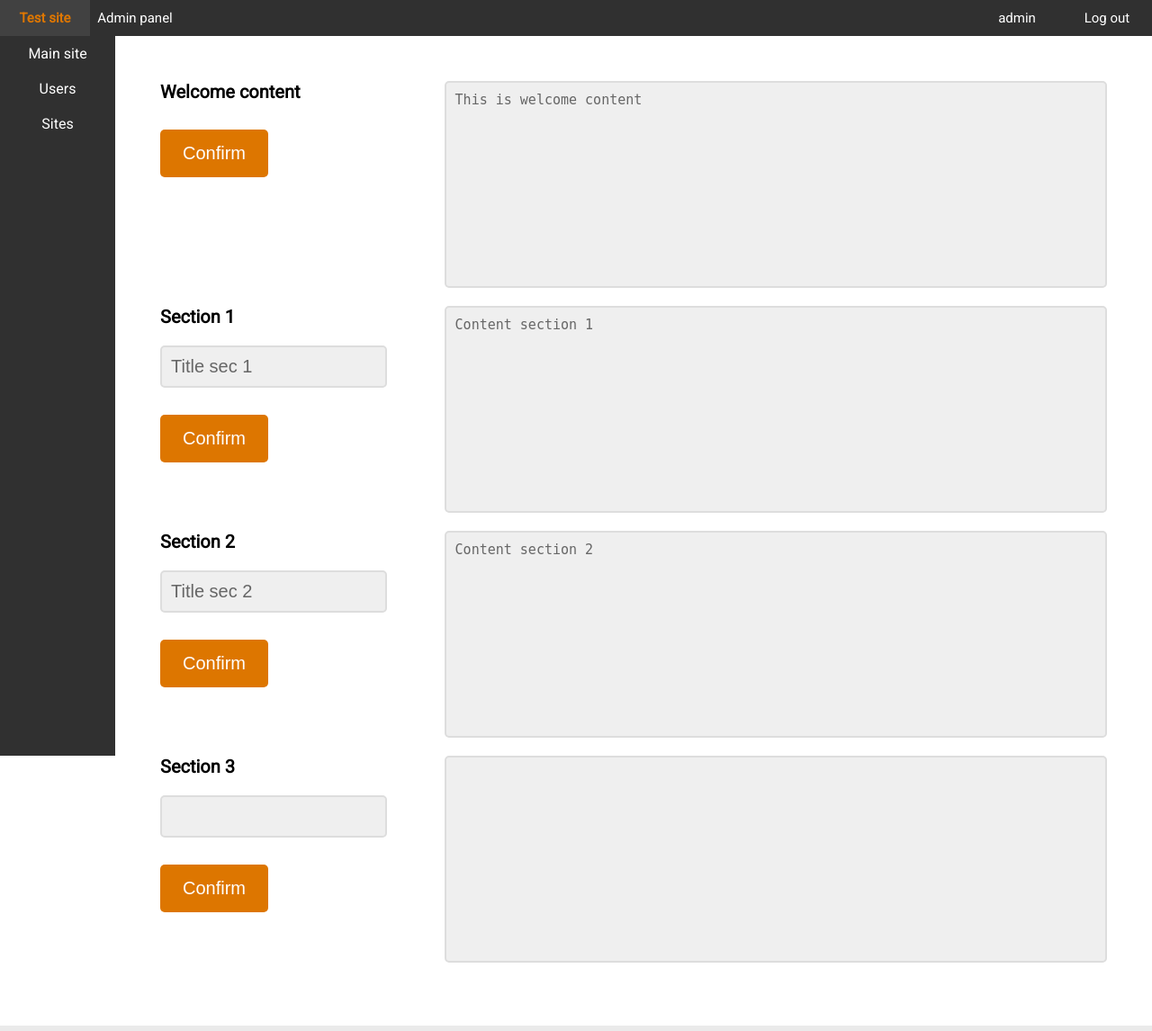
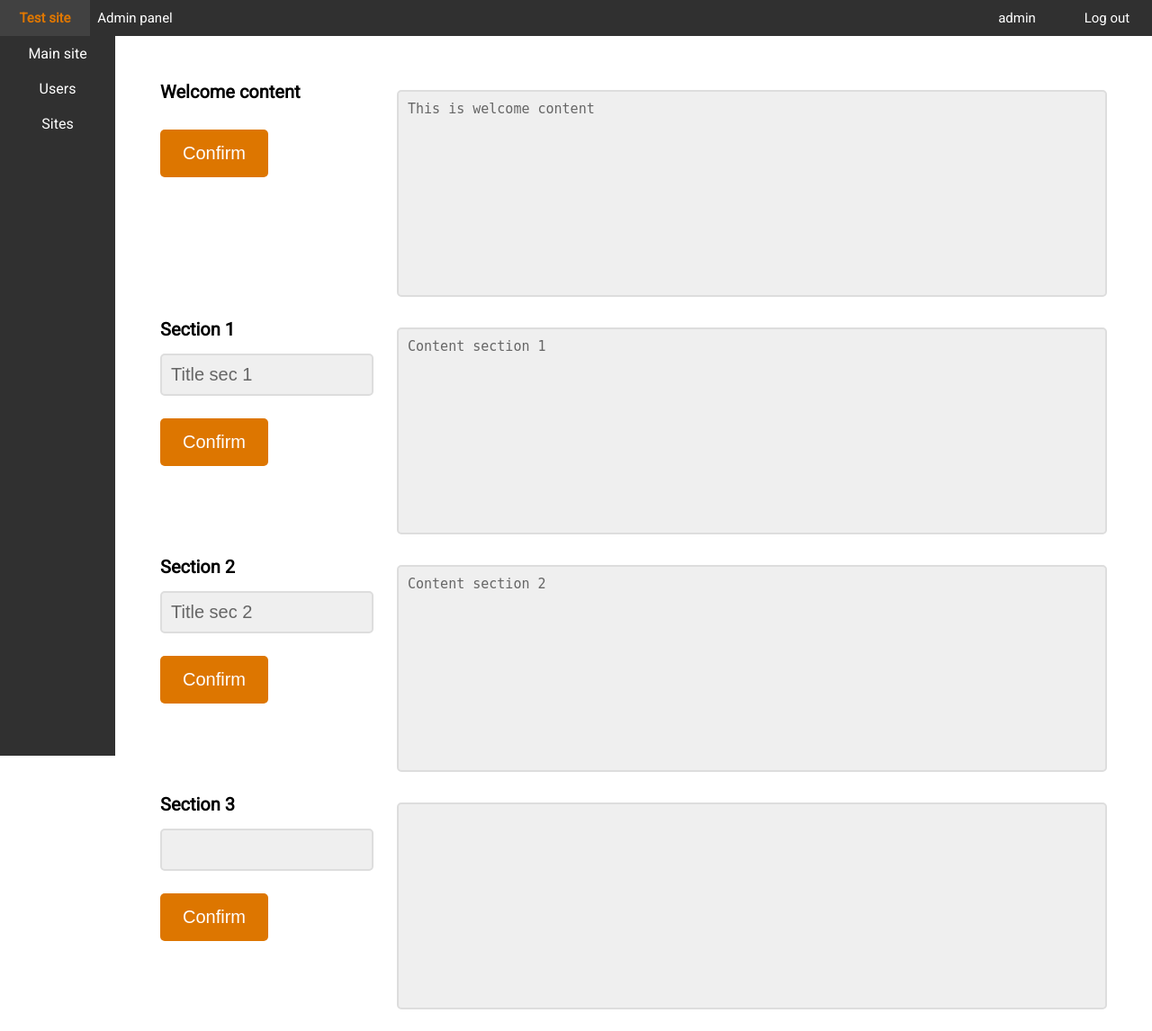
Before and after one commit to CasinoRoyaleKrupier/simple-cms, a PHP site: page /administrator/site_panel.php in a window 1280 px wide. Shown: the whole page at 90% size. Run offline with PHP 8.4, Linux system fonts and the light colour scheme; a user stored in the database is signed in; data comes from the database, SQL or seed files in the repository; data that the repository does not hold is empty.

Commit message:
update sections style

```diff
--- a/administrator/admin_styles/sections.css
+++ b/administrator/admin_styles/sections.css
@@ -1,13 +1,14 @@
 .section
 {
-    height: 250px;
-    vertical-align: middle;
-    box-sizing: border-box;
+    width: 100%;
+    margin-bottom: 10px;
+    float: left;
 }
 
 .section_left
 {
-    width: 30%;
+    width: 25%;
+    height: 100%;
     float: left;
 }
 
@@ -26,7 +27,8 @@
 
 .section_right
 {
-    width: 70%;
+    width: 75%;
+    height: 100%;
     float: left;
 }
 
@@ -35,6 +37,7 @@
     width: 100%;
     height: 230px;
     font-size: 15px;
+    margin: 10px 0;
 }
 
 .section input[type=submit]
@@ -48,5 +51,6 @@
 .section input[type=password],
 .section input[type=email]
 {
-    margin: 10px 0;
+    width: 90%;
+    margin: 5px 0;
 }
--- a/administrator/change_password.php
+++ b/administrator/change_password.php
@@ -32,6 +32,6 @@
         }
 
         $connection->close();
-        header('Location: logout.php');
+        //header('Location: logout.php');
     }
 ?>
```
